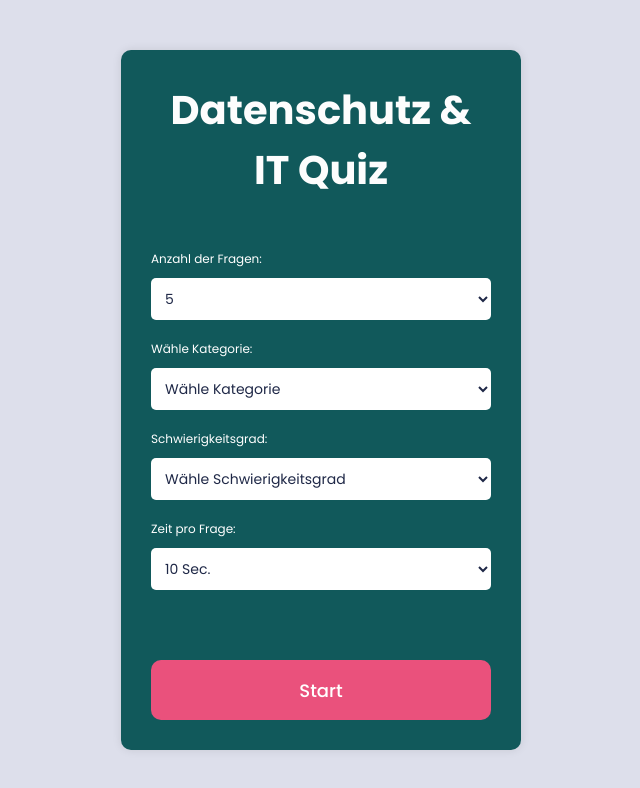
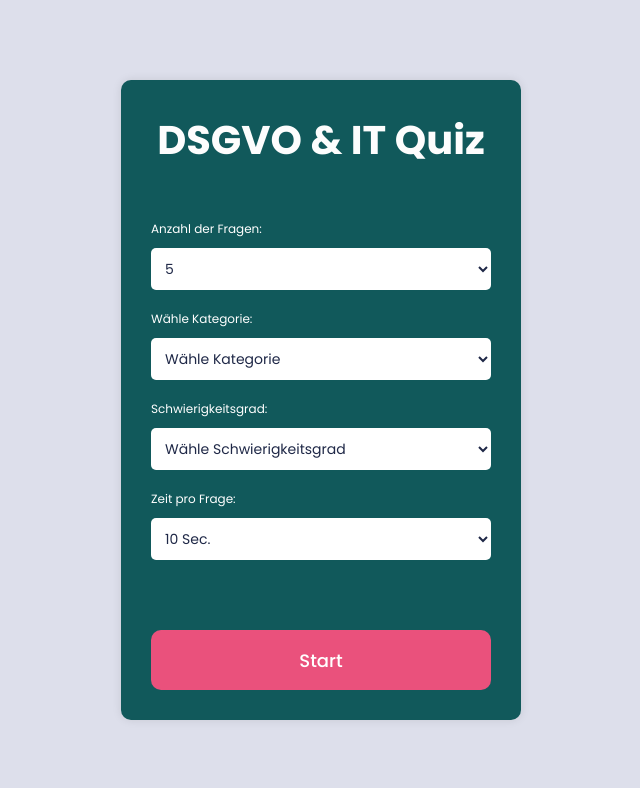
Before and after one commit to Itsmejune/DSGVO-QUIZ, a plain HTML site: page index.html in a window 1280 px wide. Shown: the whole page, without its empty margins (319-959 px from the left). Drawn offline with Linux system fonts and the light colour scheme.

Commit message:
Update index.html

```diff
--- a/index.html
+++ b/index.html
@@ -12,12 +12,12 @@
       referrerpolicy="no-referrer"
     />
     <link rel="stylesheet" href="style.css" />
-    <title>Datenschutz Quiz App</title>
+    <title>DSGVO Quiz App</title>
   </head>
   <body>
     <div class="container">
       <div class="start-screen">
-        <h1 class="heading">Datenschutz & IT Quiz</h1>
+        <h1 class="heading">DSGVO & IT Quiz</h1>
         <div class="settings">
           <label for="num-questions">Anzahl der Fragen:</label>
           <select id="num-questions">
```
